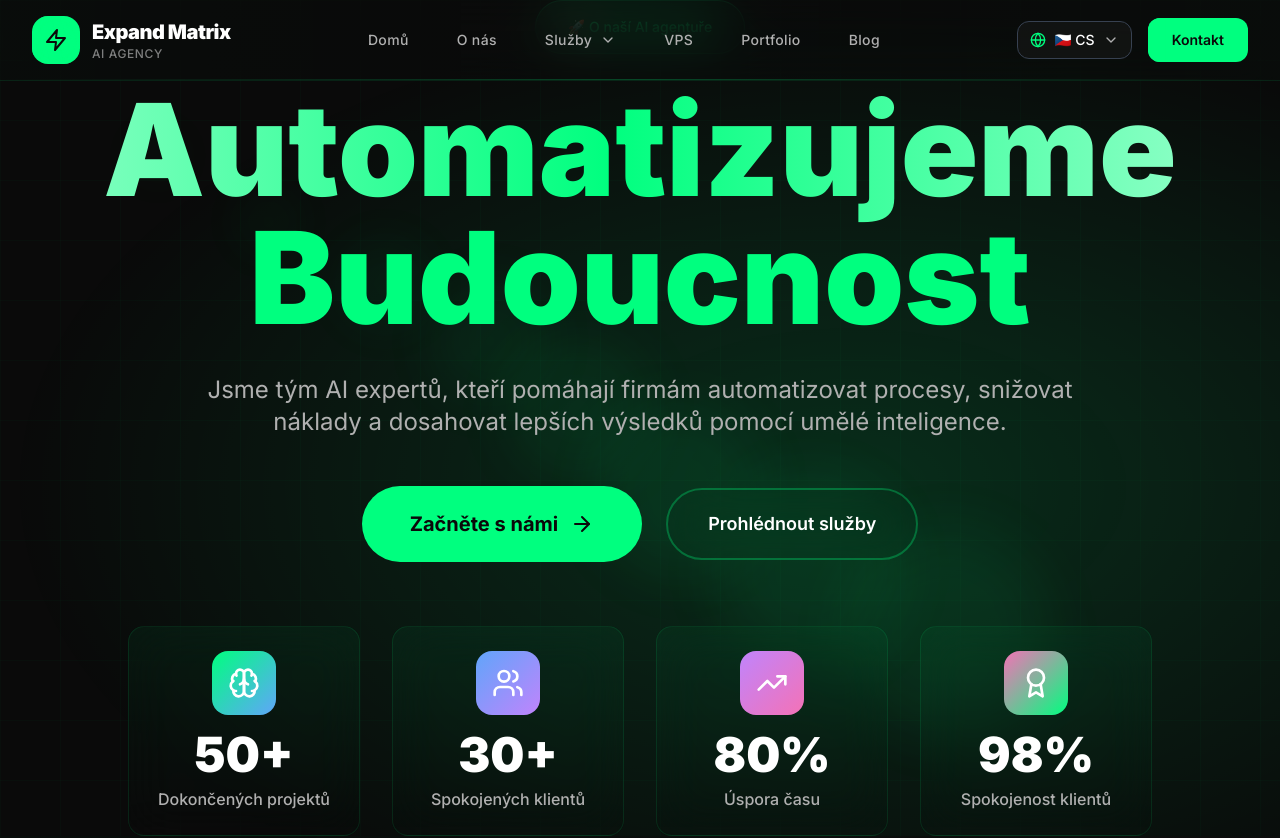
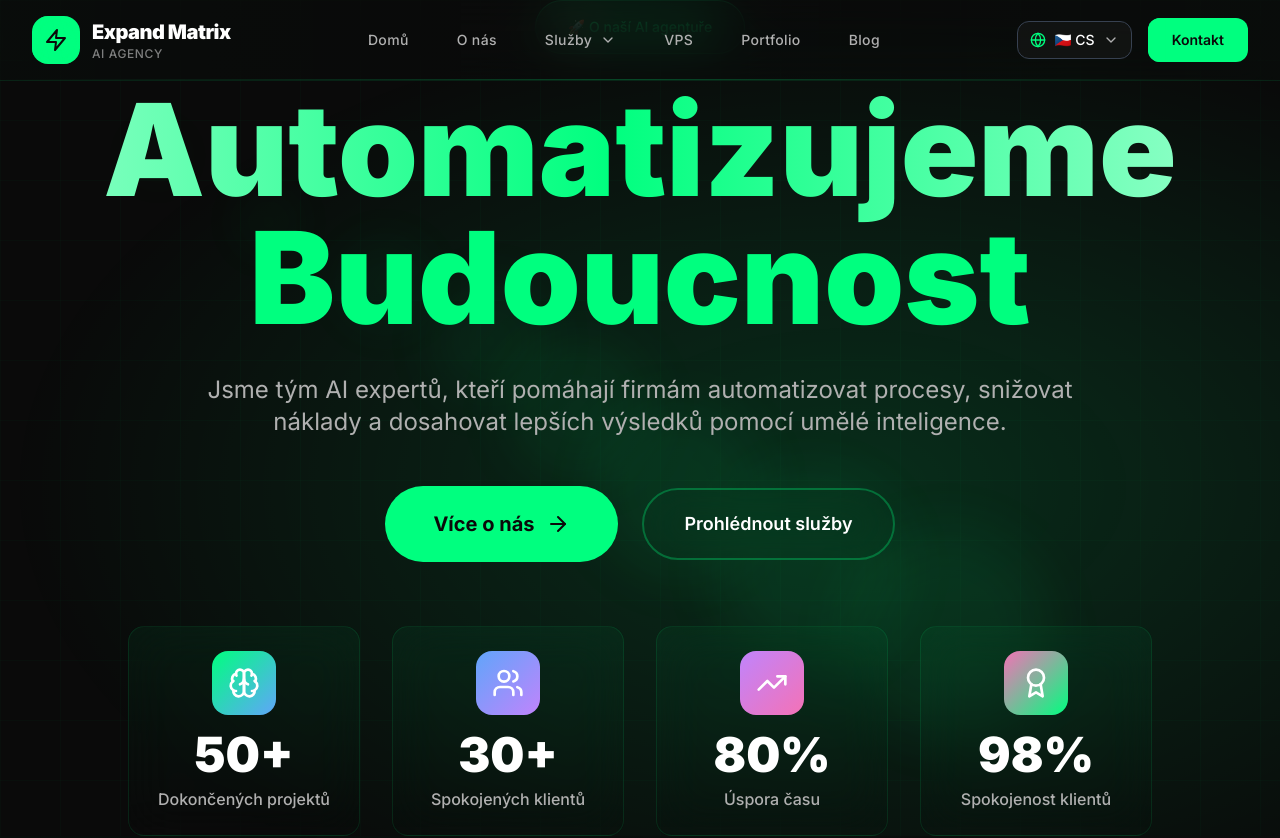
Before and after one commit to expandmatrix/expandmatrix_wep, a Next.js app: page /cs/o-nas in a window 1280 px wide. Shown: the top 838 px of the page. Built offline with nearby package versions, Linux system fonts and the light colour scheme.

Commit message:
Update About page hero CTA

```diff
--- a/components/about/AboutHero.tsx
+++ b/components/about/AboutHero.tsx
@@ -150,10 +150,10 @@ export default function AboutHero({ dict, lang }: AboutHeroProps) {
             className="flex flex-col sm:flex-row gap-6 justify-center items-center mb-16"
           >
             <Link
-              href={`/${lang}/kontakt`}
+              href={`#${lang === 'cs' ? 'od-vize-k-realite' : 'from-vision-to-reality'}`}
               className="btn-cta-large group inline-flex items-center"
             >
-              <span>{lang === 'cs' ? 'Začněte s námi' : 'Start With Us'}</span>
+              <span>{lang === 'cs' ? 'Více o nás' : 'More About Us'}</span>
               <ArrowRight className="w-6 h-6 ml-3 group-hover:translate-x-2 transition-transform duration-300" />
             </Link>
 
--- a/components/about/AboutStory.tsx
+++ b/components/about/AboutStory.tsx
@@ -104,6 +104,7 @@ export default function AboutStory({ dict, lang }: AboutStoryProps) {
 
   return (
     <section
+      id={lang === 'cs' ? 'od-vize-k-realite' : 'from-vision-to-reality'}
       ref={containerRef}
       className="relative py-32 bg-gradient-to-br from-bg-primary via-bg-secondary/20 to-bg-primary overflow-hidden"
       onMouseMove={handleMouseMove}
```
